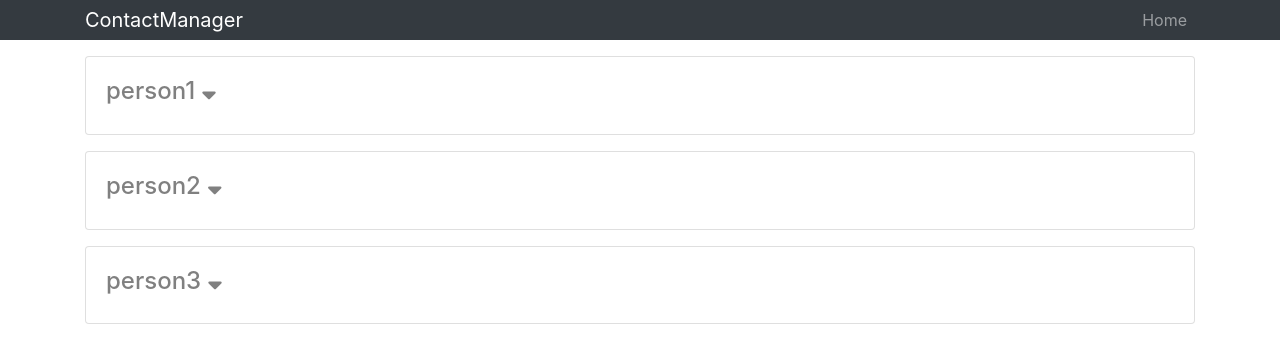
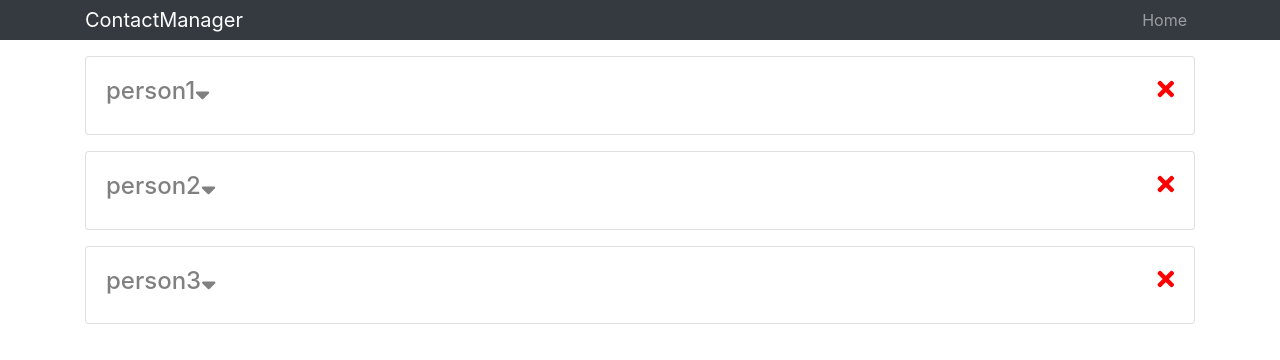
Before and after one commit to hammad38/contact-manager, a React (Create React App) app: page / in a window 1280 px wide. Shown: the top 360 px of the page. Built offline with nearby package versions, Linux system fonts and the light colour scheme.

Commit message:
delete functionality working using basic react concept

```diff
--- a/src/components/Contact.js
+++ b/src/components/Contact.js
@@ -10,10 +10,13 @@ class Contact extends Component {
   }
 
   showContactDetail = (e) => {
-    console.log('hello');
     this.setState({
       showContactDetail: !this.state.showContactDetail
     })
+  }
+
+  deleteContact = (e) => {
+    this.props.deleteContactHandler();
   }
 
   render() {
@@ -22,7 +25,10 @@ class Contact extends Component {
 
     return (
       <div className="card card-body mb-3">
-        <h4>{name} <i onClick={this.showContactDetail} className="fas fa-sort-down"></i></h4>
+        <h4>{name}
+          <i onClick={this.showContactDetail} className="fas fa-sort-down" style={{cursor: 'pointer'}}></i>
+          <i onClick={this.deleteContact} className="fas fa-times" style={{cursor: 'pointer', float: 'right', color: 'red'}}></i>
+        </h4>
         {showContactDetail ? (
           <ul className="list-group">
             <li className="list-group-item">Email: {email}</li>
@@ -36,6 +42,7 @@ class Contact extends Component {
 
 Contact.propTypes = {
   contact: PropTypes.object.isRequired,
+  deleteContactHandler: PropTypes.func.isRequired
 }
 
 export default Contact;
--- a/src/components/Contacts.js
+++ b/src/components/Contacts.js
@@ -16,16 +16,24 @@ class Contacts extends Component {
           id: '2',
           name: 'person2',
           email: 'person2@mail.com',
-          phone: '111-111-111'
+          phone: '222-222-222'
         },
         {
           id: '3',
           name: 'person3',
           email: 'person3@mail.com',
-          phone: '111-111-111'
+          phone: '333-333-333'
         },
       ]
     }
+  }
+
+  deleteContact = (id, e) => {
+    const {contacts} = this.state;
+    const updatedContacts = contacts.filter((contact) => contact.id != id);
+    this.setState({
+      contacts: updatedContacts
+    });
   }
 
   render() {
@@ -36,6 +44,7 @@ class Contacts extends Component {
           <Contact
             key={contact.id}
             contact={contact}
+            deleteContactHandler={this.deleteContact.bind(this, contact.id)}
           />))
         }
       </React.Fragment>
```
